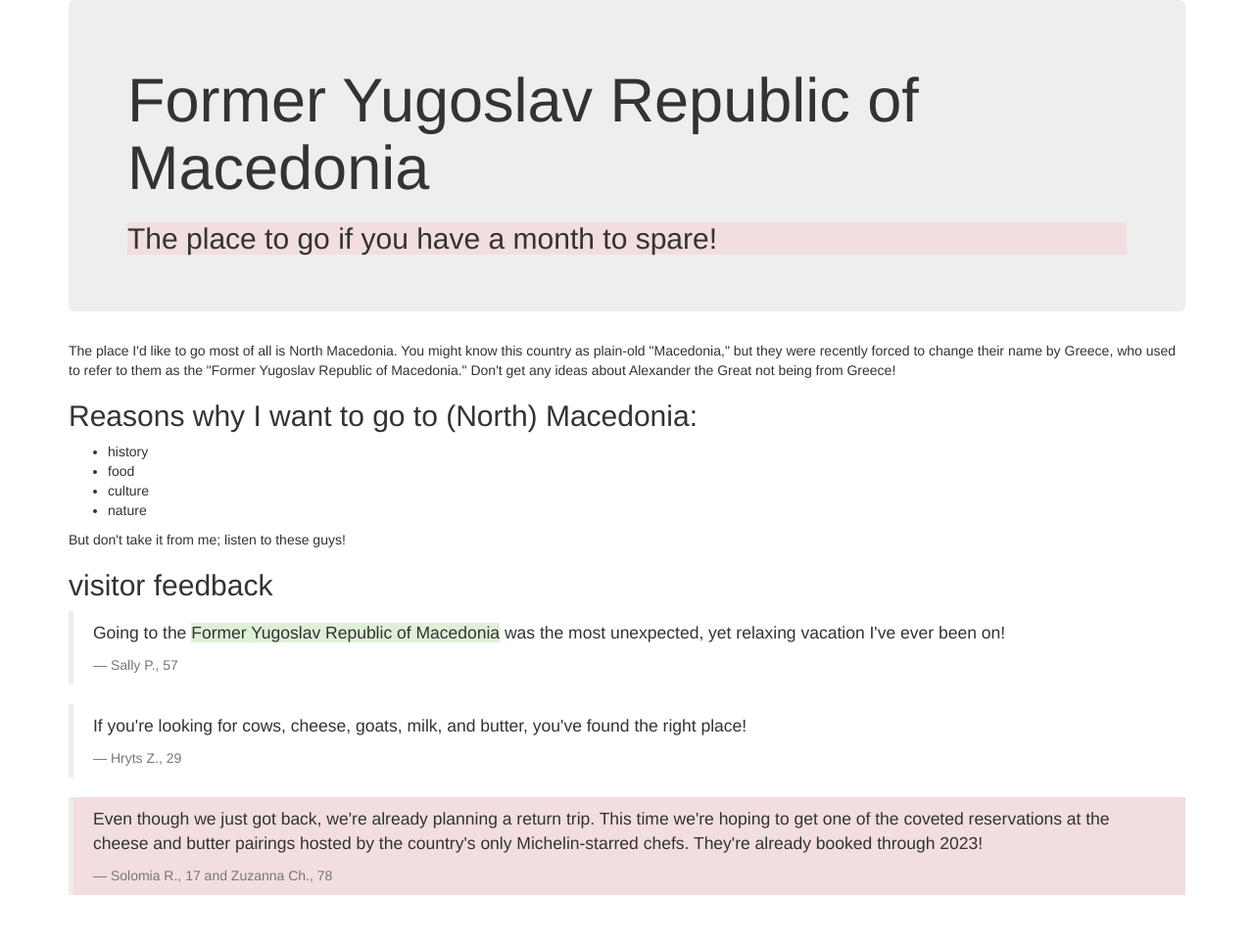
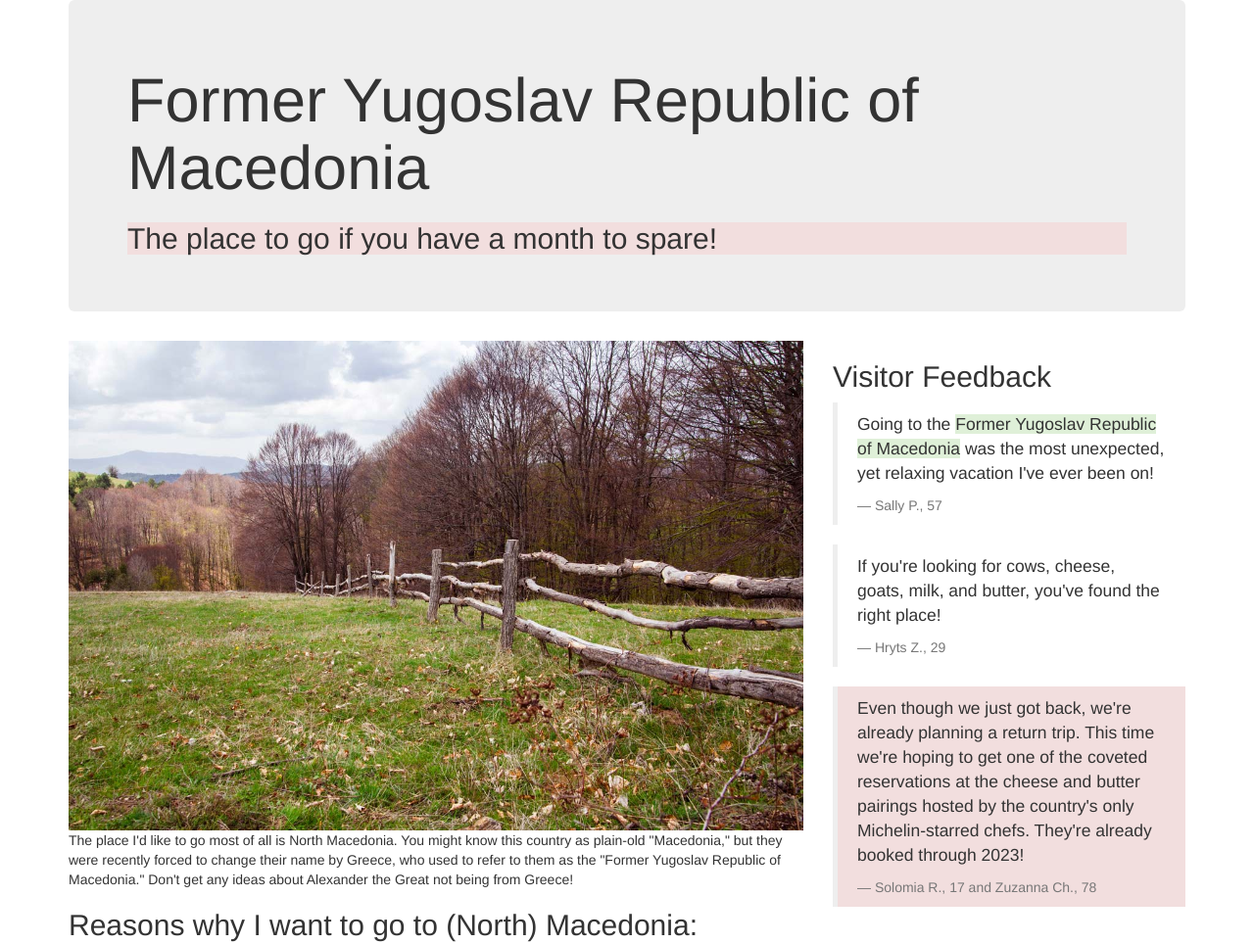
Before and after one commit to chriskorsak/vacation-site, a plain HTML site: page index.html in a window 1280 px wide. Shown: the top 964 px of the page at 98% size. Before the commit the page ends 934 px from the top, so only its background shows below. Drawn offline with Linux system fonts and the light colour scheme.

Commit message:
add bootstrap divs for column layout, add images folder and image file to index.html.

```diff
--- a/index.html
+++ b/index.html
@@ -11,6 +11,9 @@
         <h1>Former Yugoslav Republic of Macedonia</h1>
         <h2 class="bg-danger">The place to go if you have a month to spare!</h2>
       </div>
+    <div class="row">
+      <div class="col-md-8">
+        <img src="images/chingiz-tibei-GoXPHe-D5rw-unsplash.jpg" alt="Rural Macedonia" class="img-responsive">
         <p>The place I'd like to go most of all is North Macedonia. You might know this country as plain-old "Macedonia," but they were recently forced to change their name by Greece, who used to refer to them as the "Former Yugoslav Republic of Macedonia." Don't get any ideas about Alexander the Great not being from Greece!</p>
         <h2>Reasons why I want to go to (North) Macedonia:</h2>
         <ul>
@@ -19,8 +22,10 @@
           <li>culture</li>
           <li>nature</li>
         </ul>
-    <p>But don't take it from me; listen to these guys!</p>
-    <h2>visitor feedback</h2>
+        <!-- <p>But don't take it from me; listen to these guys!</p> -->
+      </div>
+      <div class="col-md-4">
+        <h2>Visitor Feedback</h2>
         <blockquote>
           <p>Going to the <span class="bg-success">Former Yugoslav Republic of Macedonia</span> was the most unexpected, yet relaxing vacation I've ever been on!</p>
           <footer>Sally P., 57</footer>
@@ -34,5 +39,7 @@
           <footer>Solomia R., 17 and Zuzanna Ch., 78</footer>
         </blockquote>
       </div>
+    </div>
+  </div>
 </body>
 </html>
```
Also changed, not shown: images/chingiz-tibei-GoXPHe-D5rw-unsplash.jpg (added). Lines whose indentation alone changed are shown as unchanged.
